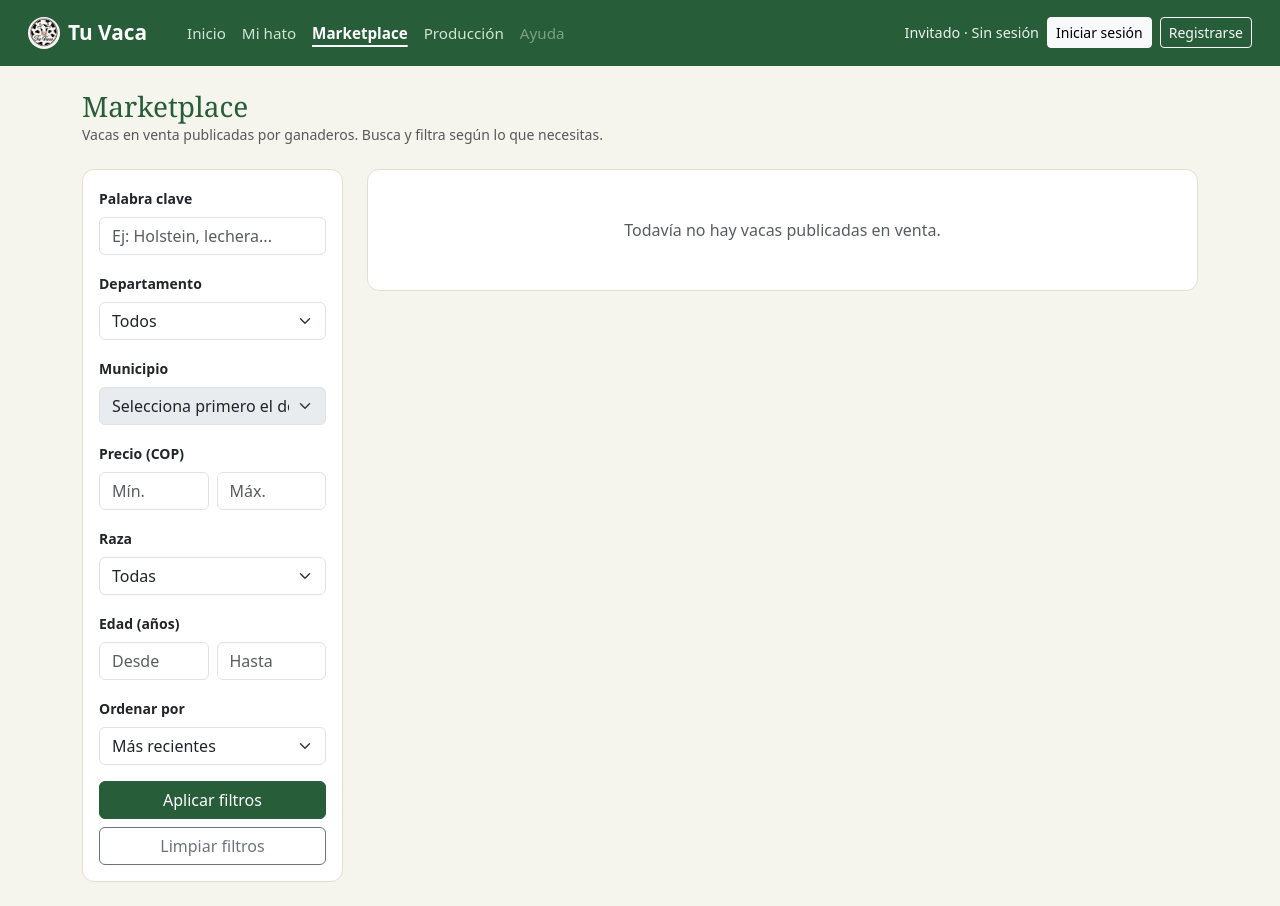
After one commit to JeanKT/Tu-Vaca, an ASP.NET Core app: template Views/Marketplace/Index.cshtml in a window 1280 px wide. The commit adds this page. Run offline with ASP.NET Core 8, Linux system fonts and the light colour scheme; the template is opened without the code that fills it, so the values that code supplies are empty.

Commit message:
CU-05: buscar y filtrar publicaciones (Marketplace)

```diff
--- a/Views/Home/Index.cshtml
+++ b/Views/Home/Index.cshtml
@@ -23,6 +23,7 @@
                     <a asp-controller="Account" asp-action="Login" class="btn btn-tv px-4 py-2 fw-semibold">Iniciar Sesión</a>
                     <a asp-controller="Account" asp-action="Register" class="btn btn-tv-marron px-4 py-2 fw-semibold">Registrarse</a>
                 </div>
+                <a asp-controller="Marketplace" asp-action="Index" class="d-inline-block mt-3">Ver vacas en venta sin registrarme →</a>
             }
             else
             {
@@ -31,6 +32,7 @@
                 {
                     <a href="@urlMisVacas" class="btn btn-tv px-4 py-2 fw-semibold">Ir a Mi hato</a>
                 }
+                <a asp-controller="Marketplace" asp-action="Index" class="btn btn-tv-outline px-4 py-2 fw-semibold ms-2">Ir al Marketplace</a>
             }
         </div>
     </div>
--- /dev/null
+++ b/Views/Marketplace/Index.cshtml
@@ -0,0 +1,136 @@
+@using TuVaca.Comun
+@model TuVaca.Models.Marketplace.MarketplaceIndexViewModel
+@{
+    ViewData["Title"] = "Marketplace";
+    var f = Model.Filtros;
+    var departamentos = (List<SelectListItem>)ViewBag.Departamentos;
+    var razas = Model.Razas.Select(r => new SelectListItem(r, r, r == f.Raza)).ToList();
+    var ordenes = new List<SelectListItem>
+    {
+        new("Más recientes", "recientes", f.Orden == "recientes"),
+        new("Precio: menor a mayor", "precio_asc", f.Orden == "precio_asc"),
+        new("Precio: mayor a menor", "precio_desc", f.Orden == "precio_desc")
+    };
+}
+
+<div class="container py-4">
+    <div class="mb-4">
+        <h1 class="tv-titulo h3 mb-0">Marketplace</h1>
+        <p class="text-muted small mb-0">Vacas en venta publicadas por ganaderos. Busca y filtra según lo que necesitas.</p>
+    </div>
+
+    <div class="row g-4">
+        @* ---------- Panel de filtros (paso 2) ---------- *@
+        <div class="col-lg-3">
+            <form asp-action="Index" method="get" class="card tv-card">
+                <div class="card-body">
+                    <div class="mb-3">
+                        <label for="Q" class="form-label small fw-semibold">Palabra clave</label>
+                        <input id="Q" name="Q" value="@f.Q" class="form-control" placeholder="Ej: Holstein, lechera..." />
+                    </div>
+
+                    <div class="mb-3">
+                        <label for="DepartamentoId" class="form-label small fw-semibold">Departamento</label>
+                        <select id="DepartamentoId" name="DepartamentoId" class="form-select"
+                                data-municipios="MunicipioId" data-url="@Url.Action("Municipios", "Ubicaciones")"
+                                asp-items="departamentos">
+                            <option value="">Todos</option>
+                        </select>
+                    </div>
+                    <div class="mb-3">
+                        <label for="MunicipioId" class="form-label small fw-semibold">Municipio</label>
+                        <select id="MunicipioId" name="MunicipioId" class="form-select" data-seleccionado="@f.MunicipioId" disabled>
+                            <option value="">Selecciona primero el departamento</option>
+                        </select>
+                    </div>
+
+                    <div class="mb-3">
+                        <label class="form-label small fw-semibold">Precio (COP)</label>
+                        <div class="d-flex gap-2">
+                            <input name="PrecioMin" value="@f.PrecioMin" type="number" min="0" step="1000" class="form-control" placeholder="Mín." />
+                            <input name="PrecioMax" value="@f.PrecioMax" type="number" min="0" step="1000" class="form-control" placeholder="Máx." />
+                        </div>
+                    </div>
+
+                    <div class="mb-3">
+                        <label for="Raza" class="form-label small fw-semibold">Raza</label>
+                        <select id="Raza" name="Raza" class="form-select" asp-items="razas">
+                            <option value="">Todas</option>
+                        </select>
+                    </div>
+
+                    <div class="mb-3">
+                        <label class="form-label small fw-semibold">Edad (años)</label>
+                        <div class="d-flex gap-2">
+                            <input name="EdadMinAnios" value="@f.EdadMinAnios" type="number" min="0" max="30" class="form-control" placeholder="Desde" />
+                            <input name="EdadMaxAnios" value="@f.EdadMaxAnios" type="number" min="0" max="30" class="form-control" placeholder="Hasta" />
+                        </div>
+                    </div>
+
+                    <div class="mb-3">
+                        <label for="Orden" class="form-label small fw-semibold">Ordenar por</label>
+                        <select id="Orden" name="Orden" class="form-select" asp-items="ordenes"></select>
+                    </div>
+
+                    <button type="submit" class="btn btn-tv w-100 mb-2">Aplicar filtros</button>
+                    @* FA-1-CU05: limpiar filtros *@
+                    <a asp-action="Index" class="btn btn-outline-secondary w-100">Limpiar filtros</a>
+                </div>
+            </form>
+        </div>
+
+        @* ---------- Resultados (paso 6) ---------- *@
+        <div class="col-lg-9">
+            @if (Model.Error != null)
+            {
+                <div class="alert alert-danger">@Model.Error</div>
+            }
+            else if (Model.Resultados.Count == 0)
+            {
+                @* FE-1-CU05: sin resultados *@
+                <div class="card tv-card">
+                    <div class="card-body text-center py-5">
+                        @if (f.HayFiltros)
+                        {
+                            <p class="mb-1">No se encontraron publicaciones con los filtros seleccionados.</p>
+                            <p class="text-muted small mb-3">Prueba ajustando o quitando algunos filtros.</p>
+                            <a asp-action="Index" class="btn btn-tv-outline">Limpiar filtros</a>
+                        }
+                        else
+                        {
+                            <p class="text-muted mb-0">Todavía no hay vacas publicadas en venta.</p>
+                        }
+                    </div>
+                </div>
+            }
+            else
+            {
+                <p class="text-muted small">@Model.Resultados.Count publicación(es) encontrada(s)</p>
+                <div class="row g-3">
+                    @foreach (var p in Model.Resultados)
+                    {
+                        <div class="col-md-6 col-xl-4">
+                            <div class="card tv-card h-100">
+                                <img src="@p.FotoUrl" alt="Vaca @p.Raza en venta" class="tv-foto" />
+                                <div class="card-body">
+                                    <h2 class="h5 mb-1">@Formatos.Pesos(p.Precio)</h2>
+                                    <p class="fw-semibold mb-1">@p.Raza · @p.Sexo</p>
+                                    <p class="tv-dato mb-1">@Formatos.Edad(p.FechaNacimiento) · @p.Peso.ToString("0.#") kg</p>
+                                    <p class="tv-dato mb-1">📍 @p.Ubicacion</p>
+                                    <p class="text-muted small mb-0">Publicada el @Formatos.Fecha(p.FechaPublicacion)</p>
+                                </div>
+                                <div class="card-footer bg-transparent border-0 pt-0 pb-3 px-3">
+                                    <a asp-action="Detalle" asp-route-id="@p.PublicacionVacaId" class="btn btn-tv w-100">Ver detalle</a>
+                                </div>
+                            </div>
+                        </div>
+                    }
+                </div>
+            }
+        </div>
+    </div>
+</div>
+
+@section Scripts {
+    <script src="~/js/ubicaciones.js" asp-append-version="true"></script>
+}
```
Also changed, not shown: Controllers/MarketplaceController.cs (added, +192 -0 lines), Models/Marketplace/MarketplaceViewModels.cs (added, +65 -0 lines), Views/Marketplace/Detalle.cshtml (added, +62 -0 lines).
